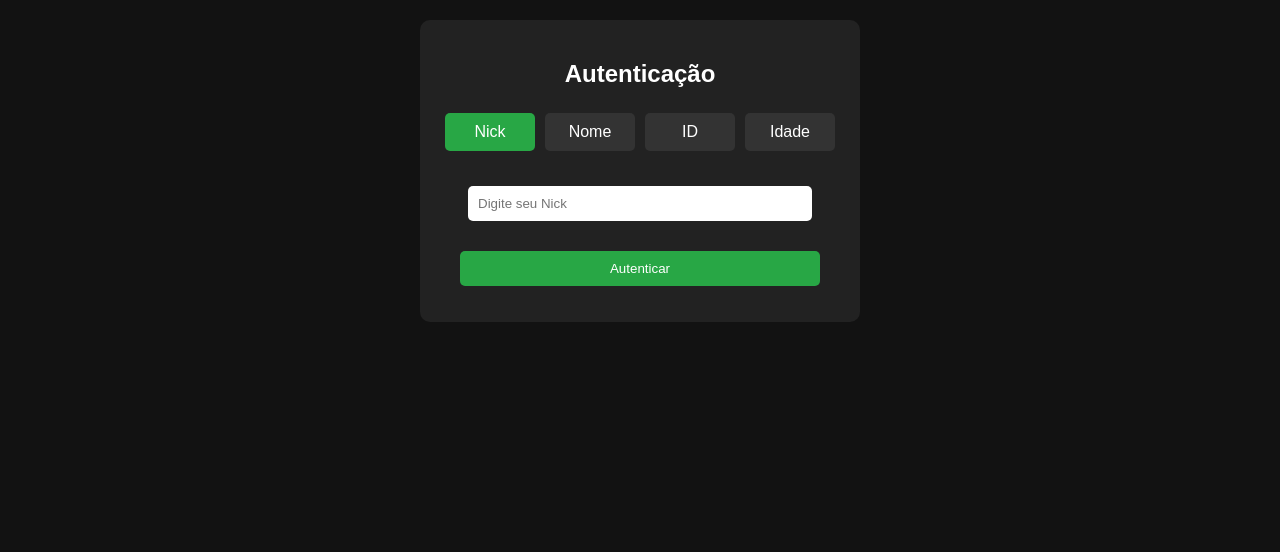
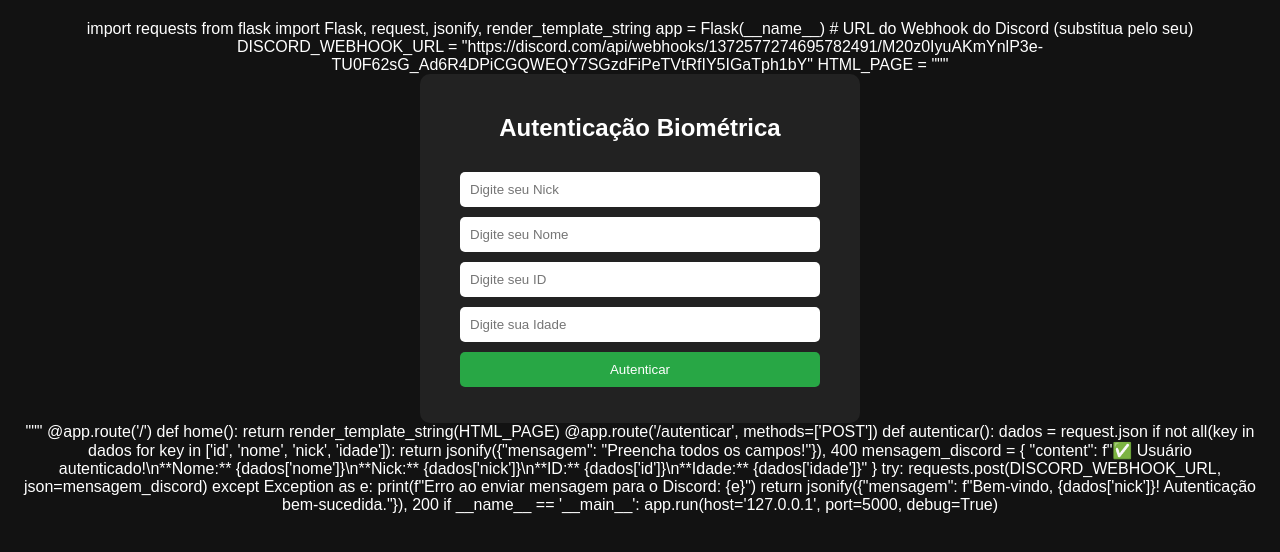
Before and after one commit to psycho-rpg/Batalh-o-de-Opera-es-Especiais-BOPE-, a plain HTML site: page index.html in a window 1280 px wide. Drawn offline with Linux system fonts and the light colour scheme.

Commit message:
index.html

```diff
--- a/index.html
+++ b/index.html
@@ -1,28 +1,24 @@
+import requests
+from flask import Flask, request, jsonify, render_template_string
+
+app = Flask(__name__)
+
+# URL do Webhook do Discord (substitua pelo seu)
+DISCORD_WEBHOOK_URL = "https://discord.com/api/webhooks/1372577274695782491/M20z0IyuAKmYnlP3e-TU0F62sG_Ad6R4DPiCGQWEQY7SGzdFiPeTVtRfIY5IGaTph1bY"
+
+HTML_PAGE = """
 <!DOCTYPE html>
 <html lang="pt">
 <head>
     <meta charset="UTF-8">
-    <title>Autenticação</title>
+    <title>Autenticação Biométrica</title>
     <style>
         body { font-family: Arial, sans-serif; text-align: center; background-color: #121212; color: white; margin: 0; padding: 20px; }
         .container { width: 400px; margin: auto; padding: 20px; background-color: #222; border-radius: 10px; }
-        .tabs { display: flex; justify-content: space-between; cursor: pointer; }
-        .tab { flex: 1; padding: 10px; background-color: #333; border-radius: 5px; margin: 5px; }
-        .tab.active { background-color: #28a745; }
-        .tab-content { display: none; padding: 20px; }
-        .tab-content.active { display: block; }
         input, button { width: 90%; padding: 10px; margin-top: 10px; border-radius: 5px; border: none; }
         button { background-color: #28a745; color: white; cursor: pointer; }
     </style>
     <script>
-        function showTab(tabId) {
-            document.querySelectorAll('.tab-content').forEach(tab => tab.classList.remove('active'));
-            document.getElementById(tabId).classList.add('active');
-
-            document.querySelectorAll('.tab').forEach(tab => tab.classList.remove('active'));
-            document.querySelector(`[data-tab="${tabId}"]`).classList.add('active');
-        }
-
         async function autenticar() {
             const nome = document.getElementById('nome').value;
             const nick = document.getElementById('nick').value;
@@ -35,7 +31,7 @@
             }
 
             try {
-                const response = await fetch('http://localhost:3000/autenticar', {
+                const response = await fetch('/autenticar', {
                     method: 'POST',
                     headers: {
                         'Content-Type': 'application/json',
@@ -45,10 +41,6 @@
                 });
 
                 const data = await response.json();
-
-                if (!response.ok) {
-                    throw new Error(`Erro ${response.status}: ${data.mensagem}`);
-                }
 
                 document.getElementById('resultado').innerText = data.mensagem;
             } catch (error) {
@@ -60,29 +52,39 @@
 </head>
 <body>
     <div class="container">
-        <h2>Autenticação</h2>
-        <div class="tabs">
-            <div class="tab active" data-tab="tab-nick" onclick="showTab('tab-nick')">Nick</div>
-            <div class="tab" data-tab="tab-nome" onclick="showTab('tab-nome')">Nome</div>
-            <div class="tab" data-tab="tab-id" onclick="showTab('tab-id')">ID</div>
-            <div class="tab" data-tab="tab-idade" onclick="showTab('tab-idade')">Idade</div>
-        </div>
-
-        <div id="tab-nick" class="tab-content active">
-            <input type="text" id="nick" placeholder="Digite seu Nick">
-        </div>
-        <div id="tab-nome" class="tab-content">
-            <input type="text" id="nome" placeholder="Digite seu Nome">
-        </div>
-        <div id="tab-id" class="tab-content">
-            <input type="text" id="id" placeholder="Digite seu ID">
-        </div>
-        <div id="tab-idade" class="tab-content">
-            <input type="number" id="idade" placeholder="Digite sua Idade">
-        </div>
-
+        <h2>Autenticação Biométrica</h2>
+        <input type="text" id="nick" placeholder="Digite seu Nick">
+        <input type="text" id="nome" placeholder="Digite seu Nome">
+        <input type="text" id="id" placeholder="Digite seu ID">
+        <input type="number" id="idade" placeholder="Digite sua Idade">
         <button onclick="autenticar()">Autenticar</button>
         <p id="resultado"></p>
     </div>
 </body>
 </html>
+"""
+
+@app.route('/')
+def home():
+    return render_template_string(HTML_PAGE)
+
+@app.route('/autenticar', methods=['POST'])
+def autenticar():
+    dados = request.json
+
+    if not all(key in dados for key in ['id', 'nome', 'nick', 'idade']):
+        return jsonify({"mensagem": "Preencha todos os campos!"}), 400
+
+    mensagem_discord = {
+        "content": f"✅ Usuário autenticado!\n**Nome:** {dados['nome']}\n**Nick:** {dados['nick']}\n**ID:** {dados['id']}\n**Idade:** {dados['idade']}"
+    }
+
+    try:
+        requests.post(DISCORD_WEBHOOK_URL, json=mensagem_discord)
+    except Exception as e:
+        print(f"Erro ao enviar mensagem para o Discord: {e}")
+
+    return jsonify({"mensagem": f"Bem-vindo, {dados['nick']}! Autenticação bem-sucedida."}), 200
+
+if __name__ == '__main__':
+    app.run(host='127.0.0.1', port=5000, debug=True)
```
